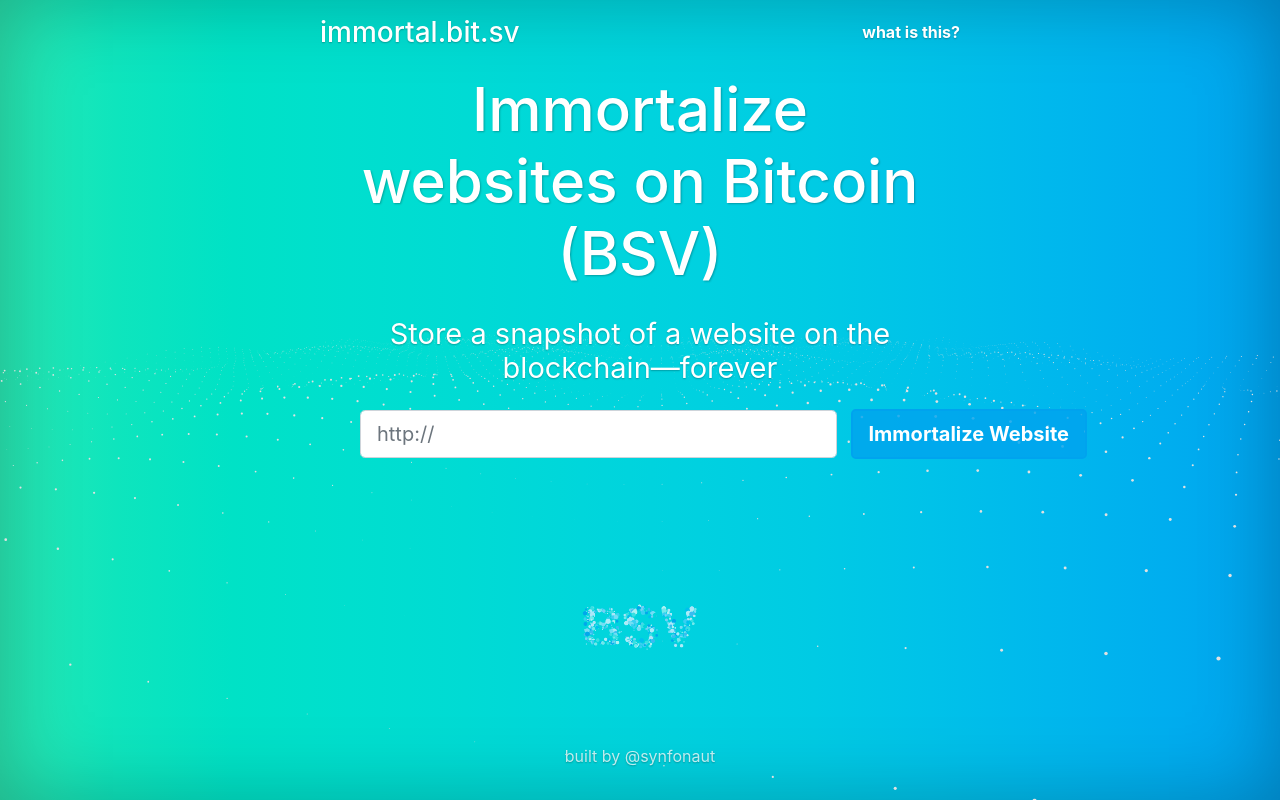
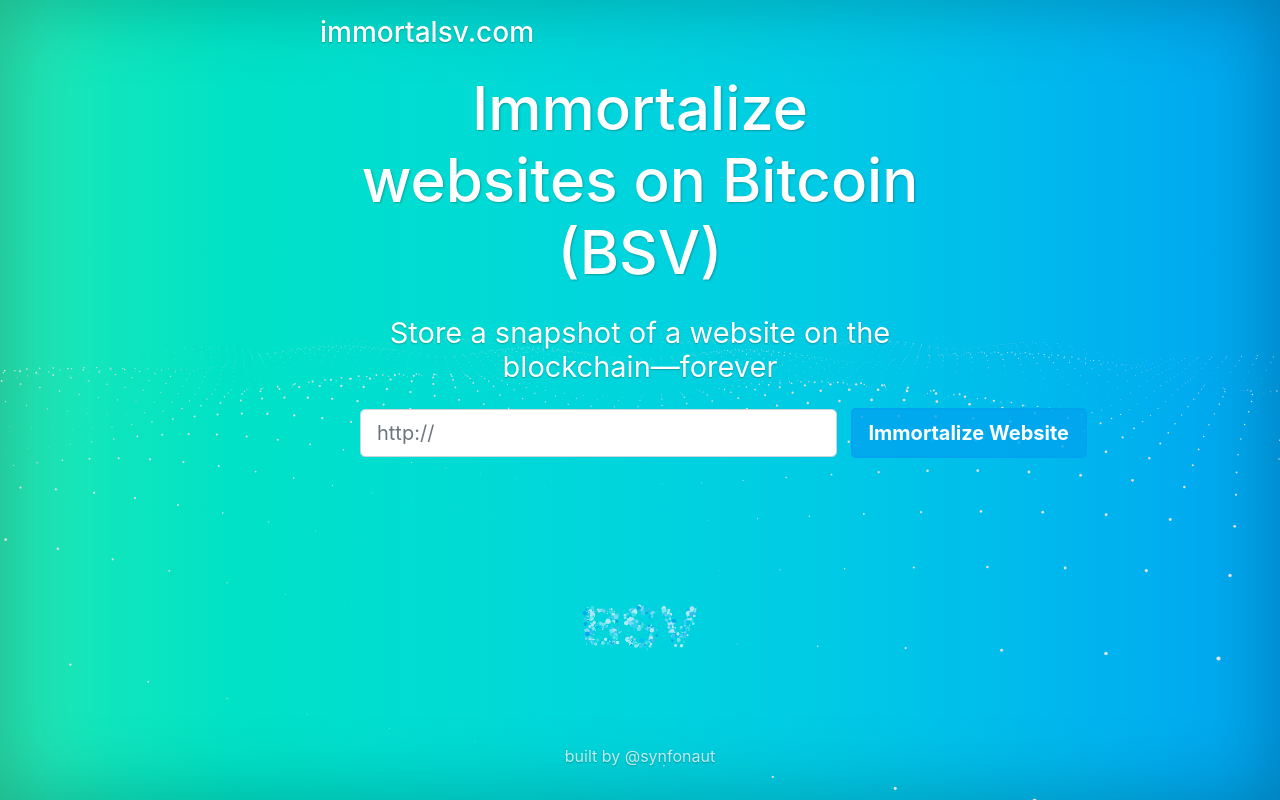
Before and after one commit to synfonaut/immortal, a website: page public/index.html in a window 1280 px wide. Drawn offline with nearby package versions, Linux system fonts and the light colour scheme.

Commit message:
update branding

```diff
--- a/public/index.html
+++ b/public/index.html
@@ -17,9 +17,8 @@
     <div class="cover-container d-flex w-100 h-100 p-3 mx-auto flex-column">
         <header class="masthead mb-auto">
         <div class="inner">
-          <h3 class="masthead-brand">immortal.bit.sv</h3>
+          <h3 class="masthead-brand">immortalsv.com</h3>
           <nav class="nav nav-masthead justify-content-center">
-            <a class="nav-link" href="/about/">what is this?</a>
           </nav>
         </div>
         </header>
```
